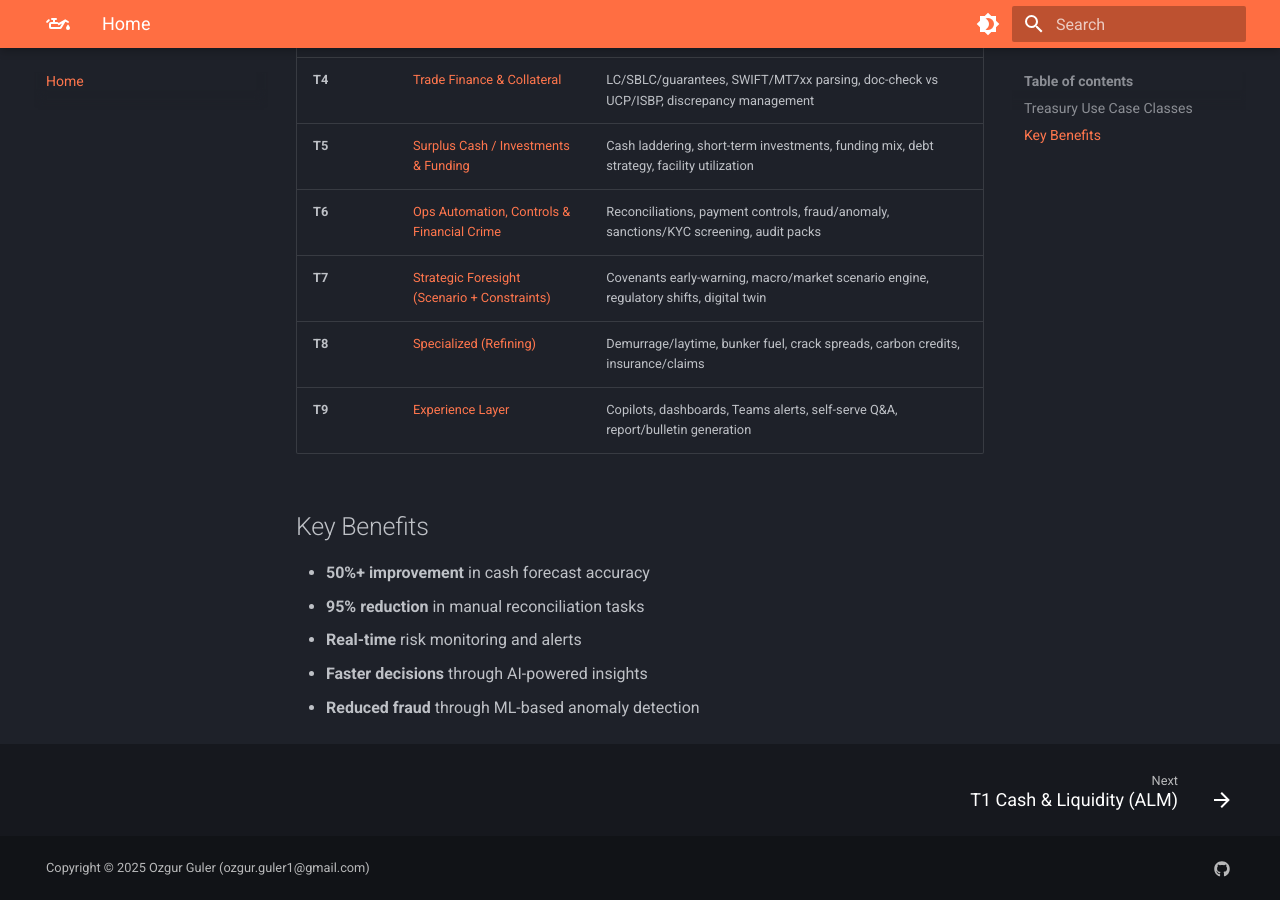
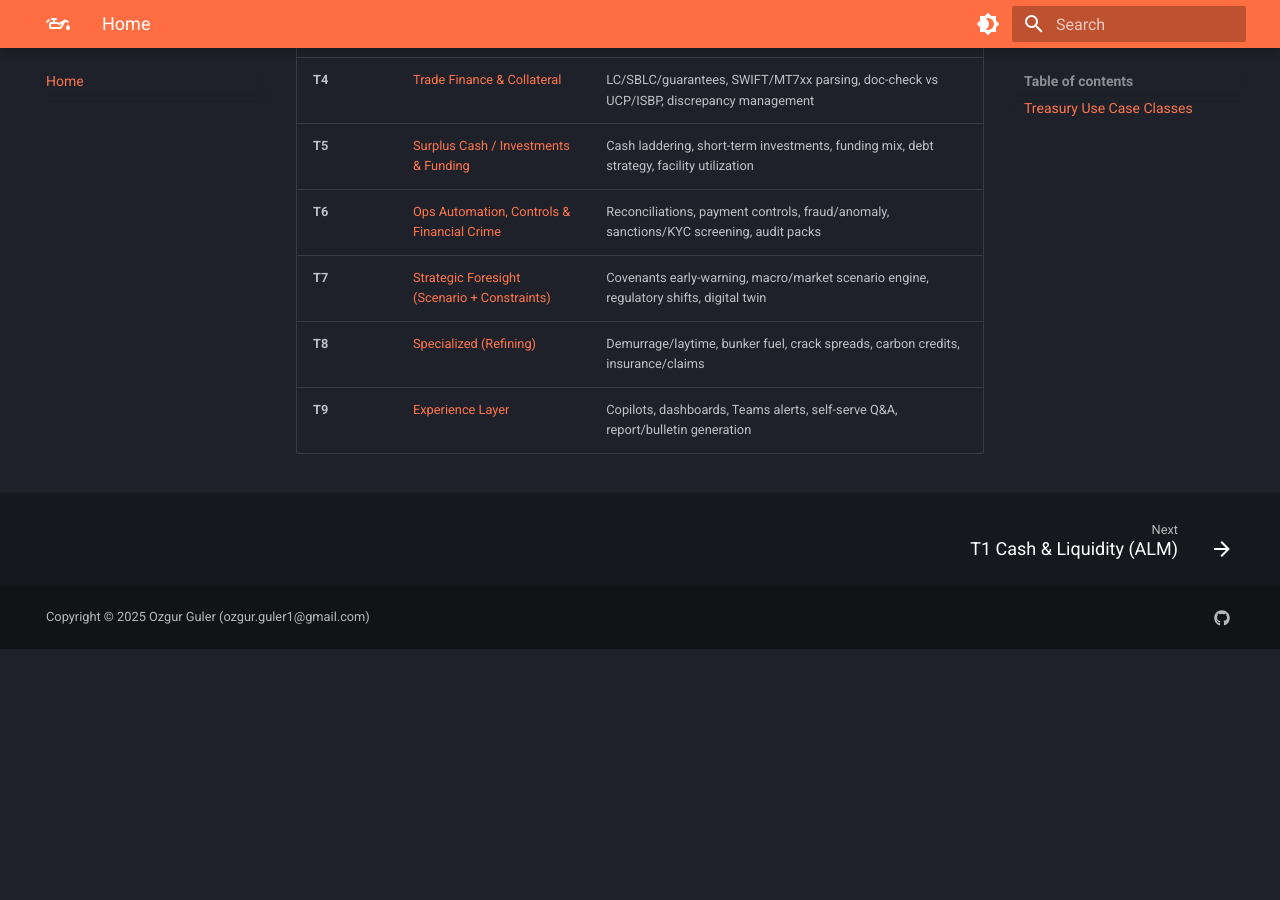
Before and after one commit to ozgurgulerx/treasury, an MkDocs documentation site: the page built from docs/index.md, in a window 1280 px wide and 900 px high, scrolled down 1000 px. Built offline with MkDocs 1.6.1 and Material for MkDocs 9.7.7, drawn with Linux system fonts in a browser that asks for light colours; after the commit the page ends 1649 px from its top, so only the background shows below that.

Commit message:
clean up

```diff
--- a/docs/index.md
+++ b/docs/index.md
@@ -19,11 +19,3 @@ Our AI solutions span **9 core use-case classes** designed specifically for oil
 | **T7** | [Strategic Foresight (Scenario + Constraints)](towers/t7-strategic-foresight.md) | Covenants early-warning, macro/market scenario engine, regulatory shifts, digital twin |
 | **T8** | [Specialized (Refining)](towers/t8-specialized-refining.md) | Demurrage/laytime, bunker fuel, crack spreads, carbon credits, insurance/claims |
 | **T9** | [Experience Layer](towers/t9-experience-layer.md) | Copilots, dashboards, Teams alerts, self-serve Q&A, report/bulletin generation |
-
-## Key Benefits
-
-- **50%+ improvement** in cash forecast accuracy
-- **95% reduction** in manual reconciliation tasks
-- **Real-time** risk monitoring and alerts
-- **Faster decisions** through AI-powered insights
-- **Reduced fraud** through ML-based anomaly detection
```
